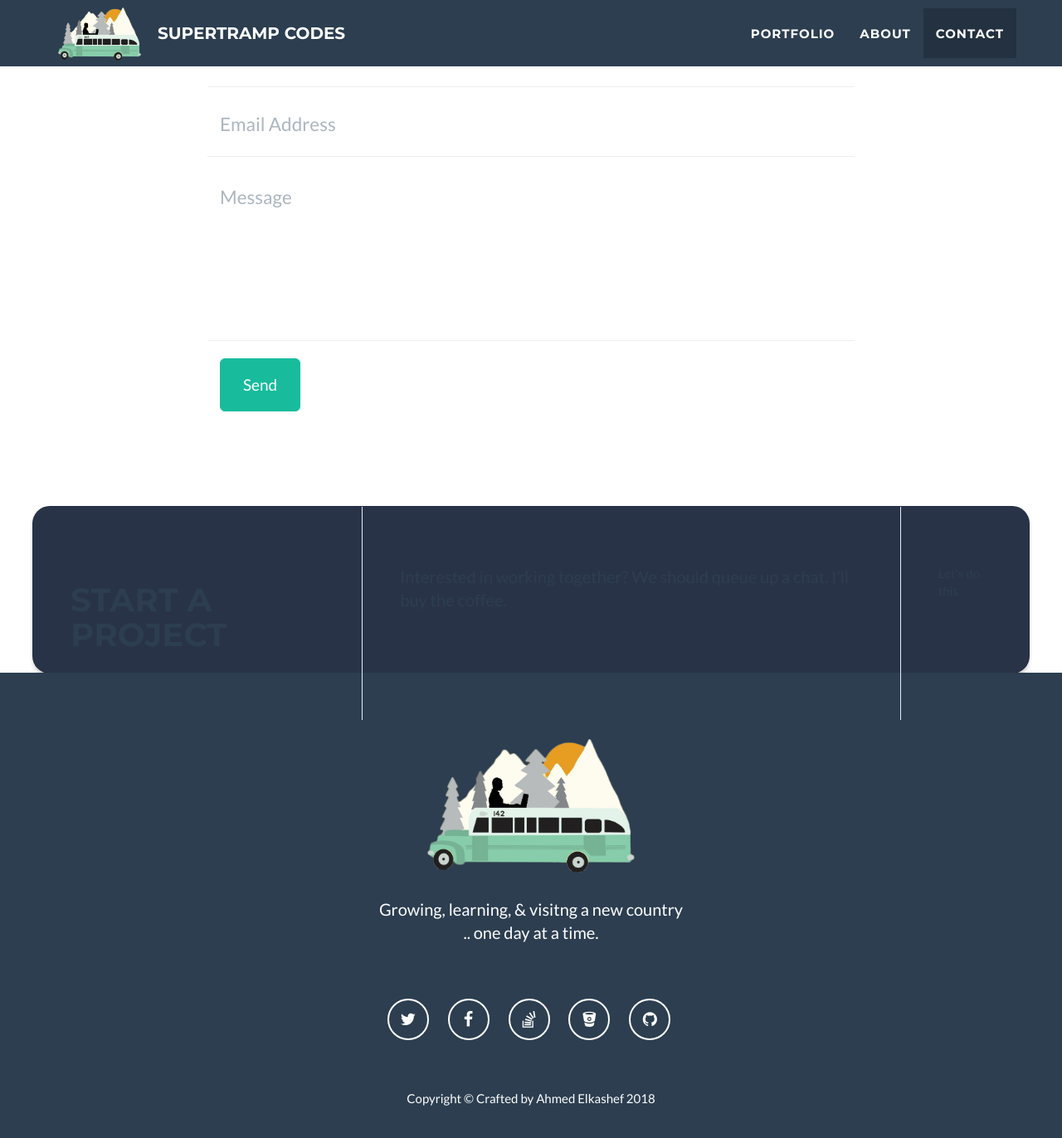
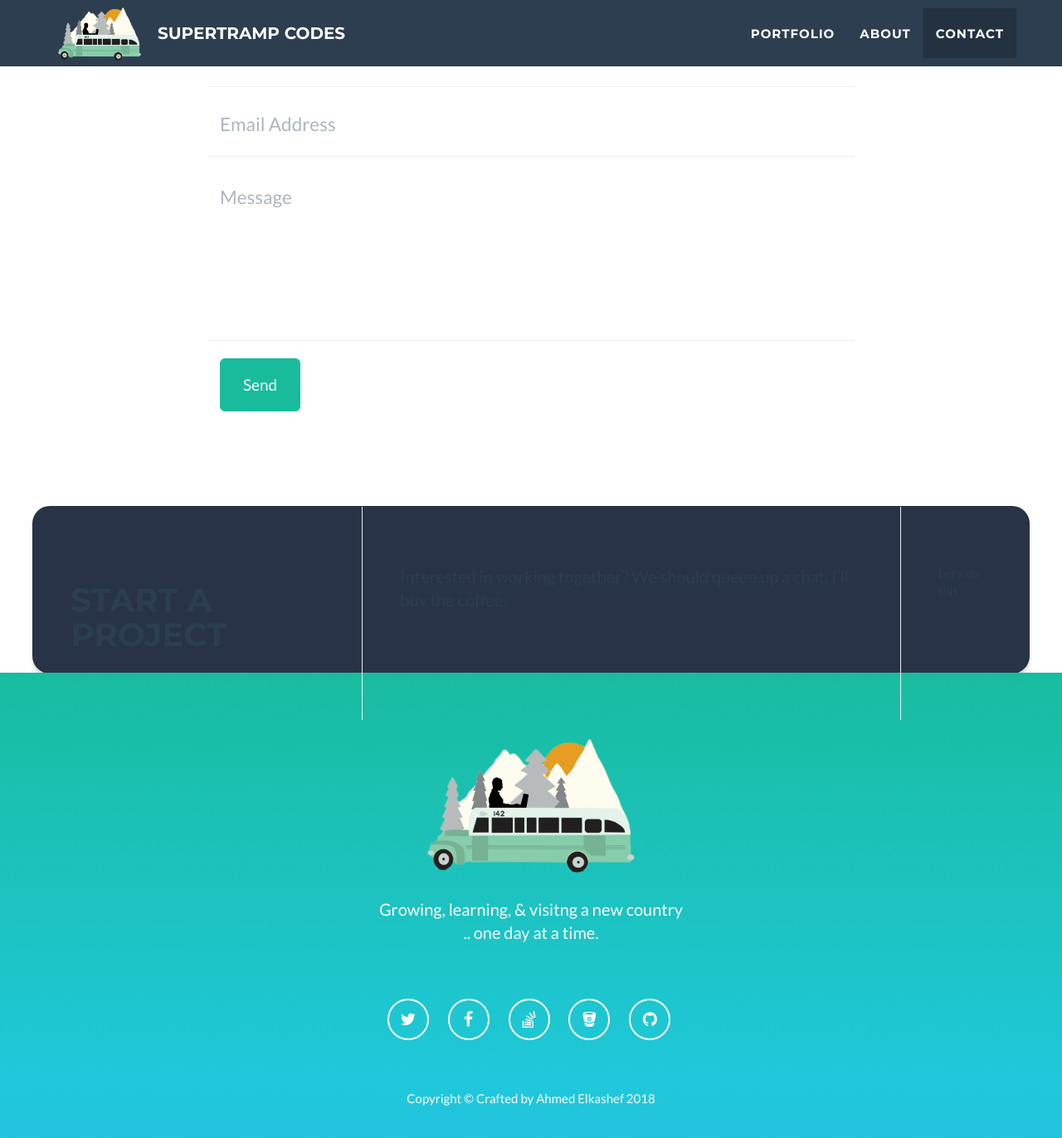
Before and after one commit to Ahmed-Elkashef/Ahmed-Elkashef.github.io, a Jekyll site: the page built from index.html, in a window 1280 px wide and 1400 px high, scrolled down 4071 px. Shown: the top 1372 px of the window at 83% size. Built offline with Jekyll 4.4.1, drawn with Linux system fonts in a browser that asks for light colours.

Commit message:
Update main.css

```diff
--- a/_includes/css/main.css
+++ b/_includes/css/main.css
@@ -337,7 +337,7 @@ footer h3 {
 
 footer .footer-above {
     padding-top: 50px;
-    background-color: #{{ site.color.secondary }};
+    background-image: linear-gradient(#18bc9c -4%, #1fc8db 84%, #2cb5e8 124%);
 }
 
 footer .footer-col {
```
